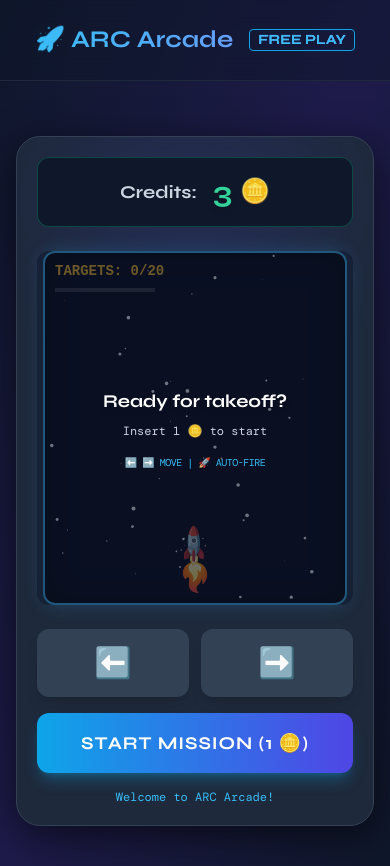
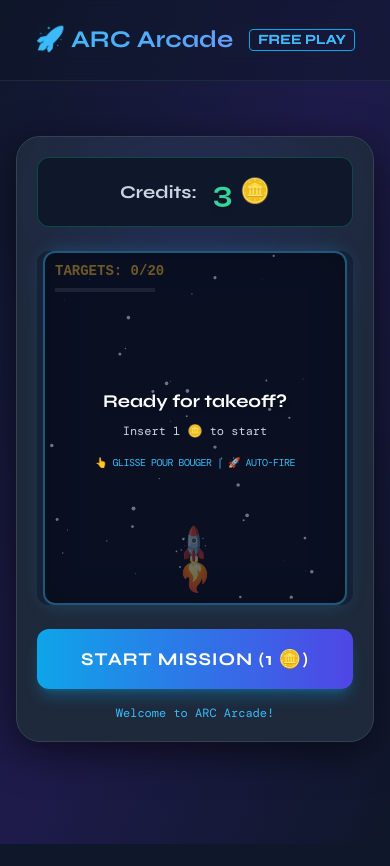
Before and after one commit to studioweb3/arc-arcade-web2, a React (Vite) app: page / in a window 390 px wide. After the commit the page ends 844 px from the top, so only its background shows below. Built offline with nearby package versions, Linux system fonts and the light colour scheme.

Commit message:
Update App.jsx

```diff
--- a/src/App.jsx
+++ b/src/App.jsx
@@ -85,7 +85,7 @@ export default function App() {
         }
     };
 
-    // Gestion du clavier
+    // Gestion du clavier (PC)
     useEffect(() => {
         const handleKeyDown = (e) => {
             if(e.code === 'ArrowLeft') gameState.current.keys.ArrowLeft = true;
@@ -128,7 +128,7 @@ export default function App() {
             }
             state.player.y += (state.player.targetY - state.player.y) * 0.05;
 
-            // Déplacements joueur
+            // Déplacements joueur (via clavier PC)
             if (state.keys.ArrowLeft && state.player.x > 0) state.player.x -= 4;
             if (state.keys.ArrowRight && state.player.x < canvas.width - state.player.size) state.player.x += 4;
 
@@ -243,10 +243,36 @@ export default function App() {
                     </div>
 
                     <div className="mb-6 relative">
-                        <canvas ref={canvasRef} width="300" height="350" id="gameCanvas" className="mx-auto rounded-xl shadow-lg shadow-sky-900/20"></canvas>
+                        <canvas
+                            ref={canvasRef}
+                            width="300"
+                            height="350"
+                            id="gameCanvas"
+                            className="mx-auto rounded-xl shadow-lg shadow-sky-900/20 touch-none cursor-crosshair"
+                            onTouchMove={(e) => {
+                                if (!gameActive) return;
+                                const rect = canvasRef.current.getBoundingClientRect();
+                                const scaleX = 300 / rect.width;
+                                let newX = (e.touches[0].clientX - rect.left) * scaleX - 15;
+                                if (newX < 0) newX = 0;
+                                if (newX > 270) newX = 270;
+                                gameState.current.player.x = newX;
+                            }}
+                            onMouseMove={(e) => {
+                                if (!gameActive) return;
+                                if (e.buttons === 1) {
+                                    const rect = canvasRef.current.getBoundingClientRect();
+                                    const scaleX = 300 / rect.width;
+                                    let newX = (e.clientX - rect.left) * scaleX - 15;
+                                    if (newX < 0) newX = 0;
+                                    if (newX > 270) newX = 270;
+                                    gameState.current.player.x = newX;
+                                }
+                            }}
+                        ></canvas>
 
                         {!gameActive && (
-                        <div className="absolute inset-0 flex flex-col items-center justify-center bg-slate-900/60 rounded-xl">
+                        <div className="absolute inset-0 flex flex-col items-center justify-center bg-slate-900/60 rounded-xl pointer-events-none">
                             {gameState.current.score > 0 && gameState.current.score < gameState.current.TARGET_SCORE ? (
                                 <>
                                     <p className="text-red-500 font-bold text-xl mb-1">HULL DESTROYED 💥</p>
@@ -258,28 +284,9 @@ export default function App() {
                                 <p className="text-white font-bold mb-2 text-lg drop-shadow-md">Ready for takeoff?</p>
                             )}
                             <p className="text-slate-300 text-xs mono mb-4">Insert 1 🪙 to start</p>
-                            <p className="text-sky-400 text-[10px] mono uppercase tracking-tighter">⬅️ ➡️ Move | 🚀 Auto-Fire</p>
+                            <p className="text-sky-400 text-[10px] mono uppercase tracking-tighter">👆 Glisse pour bouger | 🚀 Auto-Fire</p>
                         </div>
                         )}
-                    </div>
-
-                    <div className="sm:hidden flex justify-between gap-3 mb-4 w-full relative z-10">
-                        <button
-                            onTouchStart={(e) => { e.preventDefault(); gameState.current.keys.ArrowLeft = true; }}
-                            onTouchEnd={(e) => { e.preventDefault(); gameState.current.keys.ArrowLeft = false; }}
-                            onMouseDown={(e) => { e.preventDefault(); gameState.current.keys.ArrowLeft = true; }}
-                            onMouseUp={(e) => { e.preventDefault(); gameState.current.keys.ArrowLeft = false; }}
-                            onMouseLeave={(e) => { e.preventDefault(); gameState.current.keys.ArrowLeft = false; }}
-                            className="bg-slate-700 hover:bg-slate-600 text-white p-4 rounded-xl flex-1 text-3xl active:bg-sky-500 transition select-none touch-manipulation shadow-lg"
-                        >⬅️</button>
-                        <button
-                            onTouchStart={(e) => { e.preventDefault(); gameState.current.keys.ArrowRight = true; }}
-                            onTouchEnd={(e) => { e.preventDefault(); gameState.current.keys.ArrowRight = false; }}
-                            onMouseDown={(e) => { e.preventDefault(); gameState.current.keys.ArrowRight = true; }}
-                            onMouseUp={(e) => { e.preventDefault(); gameState.current.keys.ArrowRight = false; }}
-                            onMouseLeave={(e) => { e.preventDefault(); gameState.current.keys.ArrowRight = false; }}
-                            className="bg-slate-700 hover:bg-slate-600 text-white p-4 rounded-xl flex-1 text-3xl active:bg-sky-500 transition select-none touch-manipulation shadow-lg"
-                        >➡️</button>
                     </div>
 
                     {!gameActive && credits === 0 && (
```
